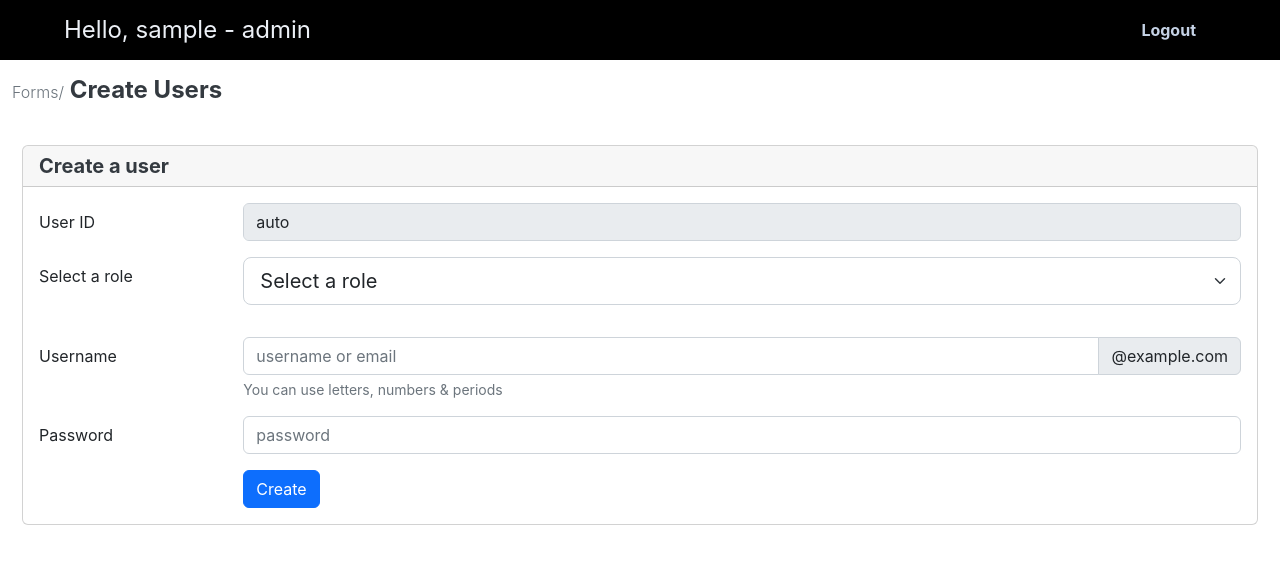
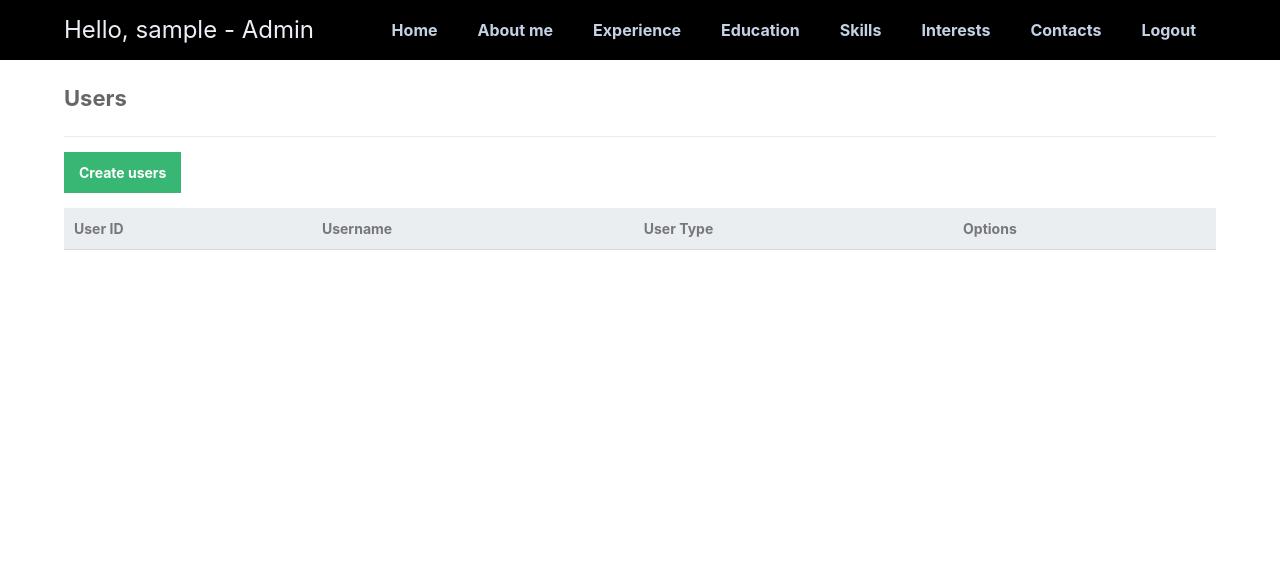
Before and after one commit to carlosmacho/SIR-project, a PHP site: page /CMS/pages/welcome.php in a window 1280 px wide. Shown: the top 564 px of the page. Run offline with PHP 8.4, Linux system fonts and the light colour scheme; the visitor is signed in with stand-in values (Sample User, id 1); data that the repository does not hold is empty; some libraries are stand-ins or nearby versions.

Commit message:
listing users on welcome.php

```diff
--- a/CMS/pages/welcome.php
+++ b/CMS/pages/welcome.php
@@ -1,145 +1,49 @@
 <?php
-    require "../../utils/header.php";
-    require "../db/connection.php";
-    $username = $_SESSION["username"];
-    $userRole = $_SESSION["userType"];
+require "../../utils/header.php";
+require "../db/connection.php";
 
-    $pdo = pdo_connect_mysql();
-    $msg = '';
+// Connect to MySQL database
+$pdo = pdo_connect_mysql();
 
+// Prepare the SQL statement and get records from users table, and only show the one that belongs to the user logged in
+$stmt = $pdo->prepare("SELECT * FROM users");
+$stmt->execute();
+// Fetch the records so we can display them in our template.
+$users = $stmt->fetchAll(PDO::FETCH_ASSOC);
+?>
 
-    // Check if POST data is not empty
-if (!empty($_POST)) {
-    // Post data not empty insert a new record
-    // Set-up the variables that are going to be inserted, we must check if the POST variables exist if not we can default them to blank
-    $id = isset($_POST['id']) && !empty($_POST['id']) && $_POST['id'] != 'auto' ? $_POST['id'] : NULL;
-    // Check if POST variables exists, if not default the value to blank, basically the same for all variables
-    $username = isset($_POST['username']) ? $_POST['username'] : '';
-    $password = isset($_POST['password']) ? $_POST['password'] : '';
-    $userType = isset($_POST['userType']) ? $_POST['userType'] : '';
-    // Change the line below to your timezone!
-    date_default_timezone_set('Europe/London');
-    // Insert new record into the about_me table
-    $sql = "INSERT INTO users (id, userType, username, password) VALUES (UUID(), :userType, :username, :password)";
+<?=template_header('Read')?>
 
-    if($stmt = $pdo->prepare($sql)){
-        $stmt->bindParam(":username", $param_username, PDO::PARAM_STR);
-        $stmt->bindParam(":userType", $param_userType, PDO::PARAM_STR);
-        $stmt->bindParam(":password", $param_password, PDO::PARAM_STR);
+<div class="content read">
+    <h2>Users</h2>
+    <!-- To hide the "Create User" link if the user already has an "About me" section, we wrap the link in an if statement and check if the $users variable is empty or not.-->
+    <?php if ($_SESSION["userType"] == "Admin"): ?>
+    <a href="users/create.php" class="create-language">Create users</a>
+    <?php endif; ?>
+	<table>
+        <thead>
+            <tr>
+                <td>User ID</td>
+                <td>Username</td>
+                <td>User Type</td>
+                <td>Options</td>
+            </tr>
+        </thead>
+        <tbody>
+            <?php foreach ($users as $user): ?>
+            <tr>
+                <td><?=$user['id']?></td>
+                <td><?=$user['username']?></td>
+                <td><?=$user['userType']?></td>
+                <?php if ($_SESSION["userType"] == "Admin" && $_SESSION["id"] != $user["id"]): ?>
+                <td class="actions">
+                    <a href="users/delete.php?id=<?=$user['id']?>" class="trash"><i class="fas fa-trash fa-xs"></i></a>
+                </td>
+                <?php endif; ?>
+            </tr>
+            <?php endforeach; ?>
+        </tbody>
+    </table>
+</div>
 
-        $param_username = $username;
-        $param_userType= $userType;
-        $param_password = password_hash($password, PASSWORD_DEFAULT); // Creates a password hash
-
-        if($stmt->execute()){
-            header("location: login.php");
-        }
-        else{
-            echo "Ups! Try again please.";
-        }
-
-        unset($stmt);
-    }
-
-    // Output message
-    $msg = 'Created Successfully! You will be redirected to your account page in 2 seconds....';
-    header("Refresh:2; url=welcome.php", true, 203);
-
-}
-?>
-<?=template_header('Create')?>
-<!-- Content wrapper -->
-<div class="content-wrapper">
-<!-- Content -->
-<div class="container-xxl flex-grow-1 container-p-y">
-    <h4 class="fw-bold py-3 mb-4"><span class="text-muted fw-light">Forms/</span> Create Users</h4>
-
-    <!-- Basic Layout & Basic with Icons -->
-    <div class="row">
-    <!-- Basic Layout -->
-    <div class="col-xxl">
-        <div class="card mb-4">
-        <div class="card-header d-flex align-items-center justify-content-between">
-            <h5 class="mb-0">Create a user</h5>
-        </div>
-        <div class="card-body">
-            <form action="welcome.php" method="post">
-            <div class="row mb-3">
-                <label class="col-sm-2 col-form-label" for="id">User ID</label>
-                <div class="col-sm-10">
-                <input type="text" name="id" disabled placeholder="26" value="auto" class="form-control" id="id" placeholder="User ID" />
-                </div>
-            </div>
-            <div class="row mb-3">
-                <label class="col-sm-2 col-form-label" for="basic-default-company">Select a role</label>
-                <div class="col-sm-10">
-                <select class="form-select form-select-lg mb-3" for="userType" name="userType">
-                    <option selected>Select a role</option>
-                        <?php
-                            $output="";
-                            $stmt = $pdo->prepare("SELECT * FROM roles");
-                            $stmt->execute();
-                            // Fetch the records so we can display them in our template.
-                            $roles = $stmt->fetchAll(PDO::FETCH_ASSOC);
-                            foreach($roles as $row) {
-                                $role = $row['userRole'];
-
-                            $output .= "<option value='$role'>$role</option>";
-                            }
-                            $output .="";
-                            echo $output;
-                        ?>
-                    </select>
-                </div>
-            </div>
-            <div class="row mb-3">
-                <label class="col-sm-2 col-form-label" for="username">Username</label>
-                <div class="col-sm-10">
-                <div class="input-group input-group-merge">
-                    <input
-                    type="text"
-                    id="username"
-                    class="form-control"
-                    placeholder="username or email"
-                    aria-label="username"
-                    aria-describedby="basic-default-email2"
-                    name="username"
-                    required="required"
-                    data-error="Please enter your username *"
-                    />
-                    <span class="input-group-text" id="basic-default-email2">@example.com</span>
-                </div>
-                <div class="form-text">You can use letters, numbers & periods</div>
-                </div>
-            </div>
-            <div class="row mb-3">
-                <label class="col-sm-2 col-form-label" for="password">Password</label>
-                <div class="col-sm-10">
-                <input
-                    type="password"
-                    id="password"
-                    class="form-control phone-mask"
-                    placeholder="password"
-                    aria-label="password"
-                    aria-describedby="basic-default-phone"
-                    name="password"
-                    required="required"
-                    data-error="Please enter your password *"
-                />
-                </div>
-            </div>
-            <div class="row justify-content-end">
-                <div class="col-sm-10">
-                <button type="submit" class="btn btn-primary">Create</button>
-                </div>
-            </div>
-            </form>
-        </div>
-        </div>
-    </div>
-</div>
-<!-- / Content -->
-<?php
-$msg = 'Created Successfully! You will be redirected to your account page in 2 seconds....';
-?>
 <?=template_footer()?>
--- a/index.php
+++ b/index.php
@@ -355,9 +355,9 @@
                           </div>
                       </div>
                       <div class="row mt-2">
-                        <div class="col-lg-12">
-                            <img src="https://activity-graph.herokuapp.com/graph?username=carlosmacho&theme=vue" alt="carlosmacho" />
-                          </div>
+                        <!-- <div class="col-lg-12 d-flex">
+                            <img src="https://github-readme-activity-graph.cyclic.app/graph?username=carlosmacho&theme=vue" alt="carlosmacho" />
+                          </div>                          -->
                       </div>
                   </div>
             </section>
```
Also changed, not shown: CMS/pages/users/create.php (added, +145 -0 lines), CMS/pages/users/delete.php (added, +50 -0 lines).
